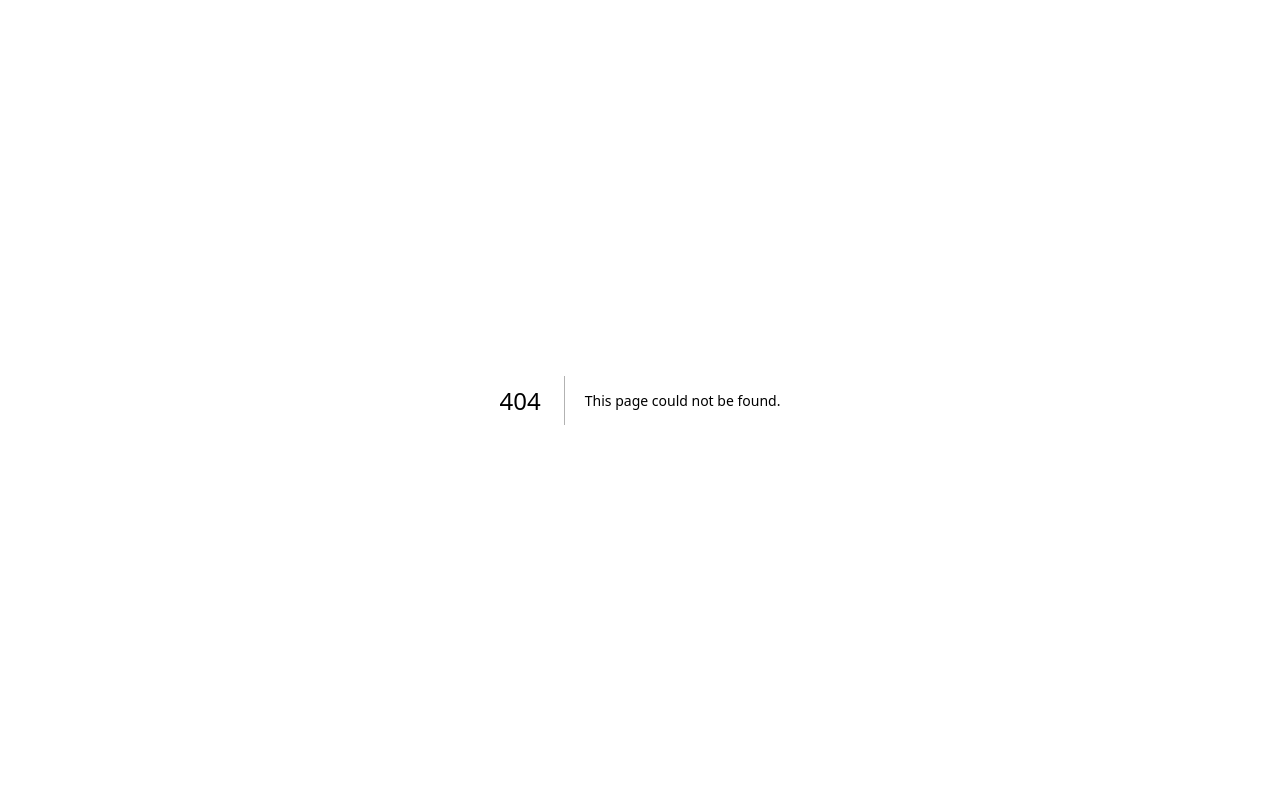
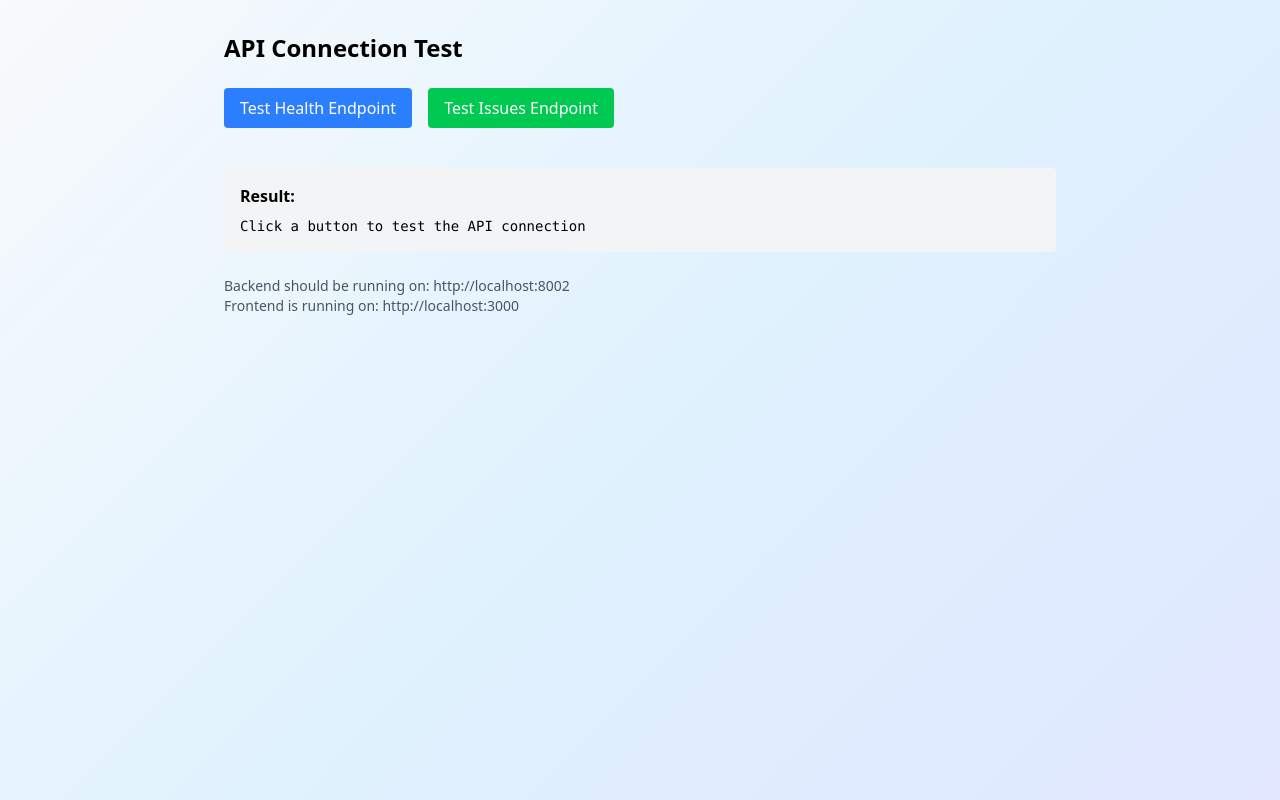
Before and after one commit to TSR0705/DBMS_PROJECT_SELF-HEALING-DATABASE, a Next.js app in the folder dbms-self-healing-ui/: page /test-api in a window 1280 px wide. Before the commit this address had no page. Built offline with nearby package versions, Linux system fonts and the light colour scheme.

Commit message:
Add test-api directory for frontend API testing components

```diff
--- /dev/null
+++ b/dbms-self-healing-ui/app/test-api/page.tsx
@@ -0,0 +1,92 @@
+'use client';
+
+import { useState } from 'react';
+
+export default function TestAPI() {
+  const [result, setResult] = useState<string>('');
+  const [loading, setLoading] = useState(false);
+
+  const testConnection = async () => {
+    setLoading(true);
+    setResult('Testing...');
+
+    try {
+      const response = await fetch('http://localhost:8002/health', {
+        method: 'GET',
+        headers: {
+          'Content-Type': 'application/json',
+        },
+      });
+
+      if (!response.ok) {
+        throw new Error(`HTTP ${response.status}: ${response.statusText}`);
+      }
+
+      const data = await response.json();
+      setResult(`SUCCESS: ${JSON.stringify(data, null, 2)}`);
+    } catch (error) {
+      setResult(`ERROR: ${error instanceof Error ? error.message : String(error)}`);
+    } finally {
+      setLoading(false);
+    }
+  };
+
+  const testIssues = async () => {
+    setLoading(true);
+    setResult('Testing issues endpoint...');
+
+    try {
+      const response = await fetch('http://localhost:8002/issues/', {
+        method: 'GET',
+        headers: {
+          'Content-Type': 'application/json',
+        },
+      });
+
+      if (!response.ok) {
+        throw new Error(`HTTP ${response.status}: ${response.statusText}`);
+      }
+
+      const data = await response.json();
+      setResult(`SUCCESS: Found ${data.length} issues\n${JSON.stringify(data.slice(0, 2), null, 2)}`);
+    } catch (error) {
+      setResult(`ERROR: ${error instanceof Error ? error.message : String(error)}`);
+    } finally {
+      setLoading(false);
+    }
+  };
+
+  return (
+    <div className="p-8 max-w-4xl mx-auto">
+      <h1 className="text-2xl font-bold mb-6">API Connection Test</h1>
+
+      <div className="space-y-4 mb-6">
+        <button
+          onClick={testConnection}
+          disabled={loading}
+          className="px-4 py-2 bg-blue-500 text-white rounded hover:bg-blue-600 disabled:opacity-50"
+        >
+          Test Health Endpoint
+        </button>
+
+        <button
+          onClick={testIssues}
+          disabled={loading}
+          className="px-4 py-2 bg-green-500 text-white rounded hover:bg-green-600 disabled:opacity-50 ml-4"
+        >
+          Test Issues Endpoint
+        </button>
+      </div>
+
+      <div className="bg-gray-100 p-4 rounded">
+        <h2 className="font-bold mb-2">Result:</h2>
+        <pre className="whitespace-pre-wrap text-sm">{result || 'Click a button to test the API connection'}</pre>
+      </div>
+
+      <div className="mt-6 text-sm text-gray-600">
+        <p>Backend should be running on: http://localhost:8002</p>
+        <p>Frontend is running on: http://localhost:3000</p>
+      </div>
+    </div>
+  );
+}
```
